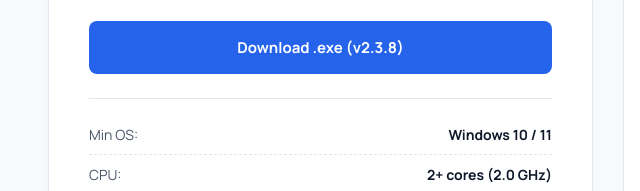
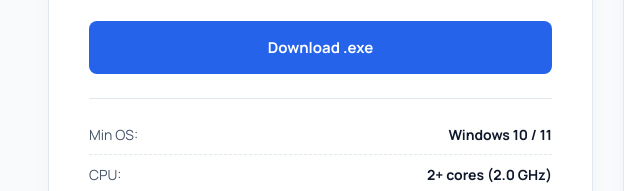
Before and after one commit to zaza1525/my-website, a plain HTML site: page download.html in a window 1280 px wide. Shown: the part 558-749 px from the top of the page, 32-672 px from the left. Drawn offline with Linux system fonts and the light colour scheme; no server answers.

Commit message:
Add files via upload

```diff
--- a/download.html
+++ b/download.html
@@ -428,7 +428,7 @@
                 dl_title: "Центр загрузок и поддержки",
                 dl_sub: "Выберите платформу для скачивания или свяжитесь с нашей службой поддержки для быстрой помощи.",
 
-                win_title: "🪟 Windows (ПК)", win_desc: "Стабильная версия для рабочих мест кассиров и администраторов. Установка в папку пользователя без прав администратора.", btn_dl_win: "Скачать .exe (v2.3.8)",
+                win_title: "🪟 Windows (ПК)", win_desc: "Стабильная версия для рабочих мест кассиров и администраторов. Установка в папку пользователя без прав администратора.", btn_dl_win: "Скачать .exe ",
                 win_spec_1: "Мин. ОС: <span>Windows 10 / 11</span>", win_spec_2: "Процессор: <span>от 2-х ядер (2.0 ГГц)</span>", win_spec_3: "ОЗУ (RAM): <span>от 4 ГБ</span>", win_spec_4: "Накопитель: <span>SSD, минимум 10 ГБ</span>",
 
                 lin_title: "🐧 Linux (ПК / Сервер)", lin_desc: "Оптимизированная и безопасная версия для POS-терминалов и серверов баз данных на базе Linux.", btn_soon: "Релиз скоро ⏳",
@@ -449,7 +449,7 @@
                 dl_title: "Download & Support Center",
                 dl_sub: "Choose a platform to download or contact our support team for quick help.",
 
-                win_title: "🪟 Windows (PC)", win_desc: "Stable version for cashier and admin workplaces. Installs in the user folder without admin rights.", btn_dl_win: "Download .exe (v2.3.8)",
+                win_title: "🪟 Windows (PC)", win_desc: "Stable version for cashier and admin workplaces. Installs in the user folder without admin rights.", btn_dl_win: "Download .exe ",
                 win_spec_1: "Min OS: <span>Windows 10 / 11</span>", win_spec_2: "CPU: <span>2+ cores (2.0 GHz)</span>", win_spec_3: "RAM: <span>4 GB+</span>", win_spec_4: "Storage: <span>SSD, min 10 GB</span>",
 
                 lin_title: "🐧 Linux (PC / Server)", lin_desc: "Optimized and secure version for Linux-based POS terminals and database servers.", btn_soon: "Coming soon ⏳",
@@ -470,7 +470,7 @@
                 dl_title: "ჩამოტვირთვების და მხარდაჭერის ცენტრი",
                 dl_sub: "აირჩიეთ პლატფორმა ჩამოსატვირთად ან დაუკავშირდით ჩვენს მხარდაჭერის გუნდს.",
 
-                win_title: "🪟 Windows (PC)", win_desc: "სტაბილური ვერსია მოლარეებისა და ადმინისტრატორებისთვის. ინსტალაცია ხდება ადმინისტრატორის უფლებების გარეშე.", btn_dl_win: "გადმოწერა .exe (v2.3.8)",
+                win_title: "🪟 Windows (PC)", win_desc: "სტაბილური ვერსია მოლარეებისა და ადმინისტრატორებისთვის. ინსტალაცია ხდება ადმინისტრატორის უფლებების გარეშე.", btn_dl_win: "გადმოწერა .exe ",
                 win_spec_1: "მინ. OS: <span>Windows 10 / 11</span>", win_spec_2: "პროცესორი: <span>2 ბირთვიდან (2.0 GHz)</span>", win_spec_3: "ოპერატიული (RAM): <span>4 GB-დან</span>", win_spec_4: "მეხსიერება: <span>SSD, მინ. 10 GB</span>",
 
                 lin_title: "🐧 Linux (PC / სერვერი)", lin_desc: "ოპტიმიზებული და უსაფრთხო ვერსია Linux-ზე დაფუძნებული POS ტერმინალებისა და მონაცემთა ბაზებისთვის.", btn_soon: "მალე ⏳",
@@ -491,7 +491,7 @@
                 dl_title: "Ներբեռնումների և աջակցության կենտրոն",
                 dl_sub: "Ընտրեք հարթակ ներբեռնելու համար կամ կապվեք մեր աջակցության թիմի հետ:",
 
-                win_title: "🪟 Windows (PC)", win_desc: "Կայուն տարբերակ գանձապահների և ադմինիստրատորների համար: Տեղադրվում է առանց ադմինիստրատորի իրավունքների:", btn_dl_win: "Ներբեռնել .exe (v2.3.8)",
+                win_title: "🪟 Windows (PC)", win_desc: "Կայուն տարբերակ գանձապահների և ադմինիստրատորների համար: Տեղադրվում է առանց ադմինիստրատորի իրավունքների:", btn_dl_win: "Ներբեռնել .exe ",
                 win_spec_1: "Նվազագույն ՕՀ: <span>Windows 10 / 11</span>", win_spec_2: "Պրոցեսոր: <span>2 միջուկից (2.0 ԳՀց)</span>", win_spec_3: "ՕՀԱ (RAM): <span>4 ԳԲ-ից</span>", win_spec_4: "Հիշողություն: <span>SSD, նվազ. 10 ԳԲ</span>",
 
                 lin_title: "🐧 Linux (PC / Սերվեր)", lin_desc: "Օպտիմիզացված և անվտանգ տարբերակ Linux-ի վրա հիմնված POS տերմինալների և տվյալների բազաների համար:", btn_soon: "Շուտով ⏳",
```
